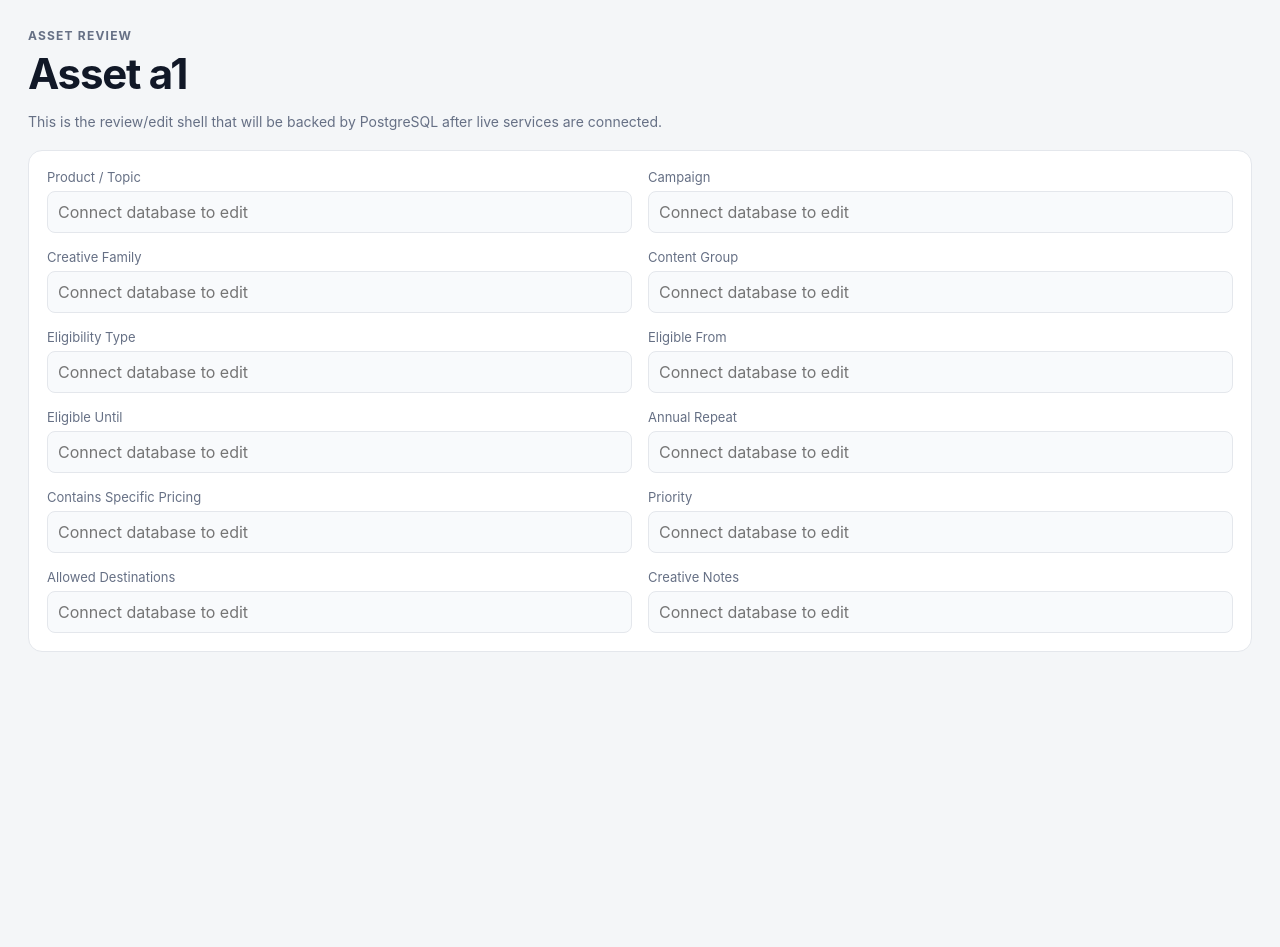
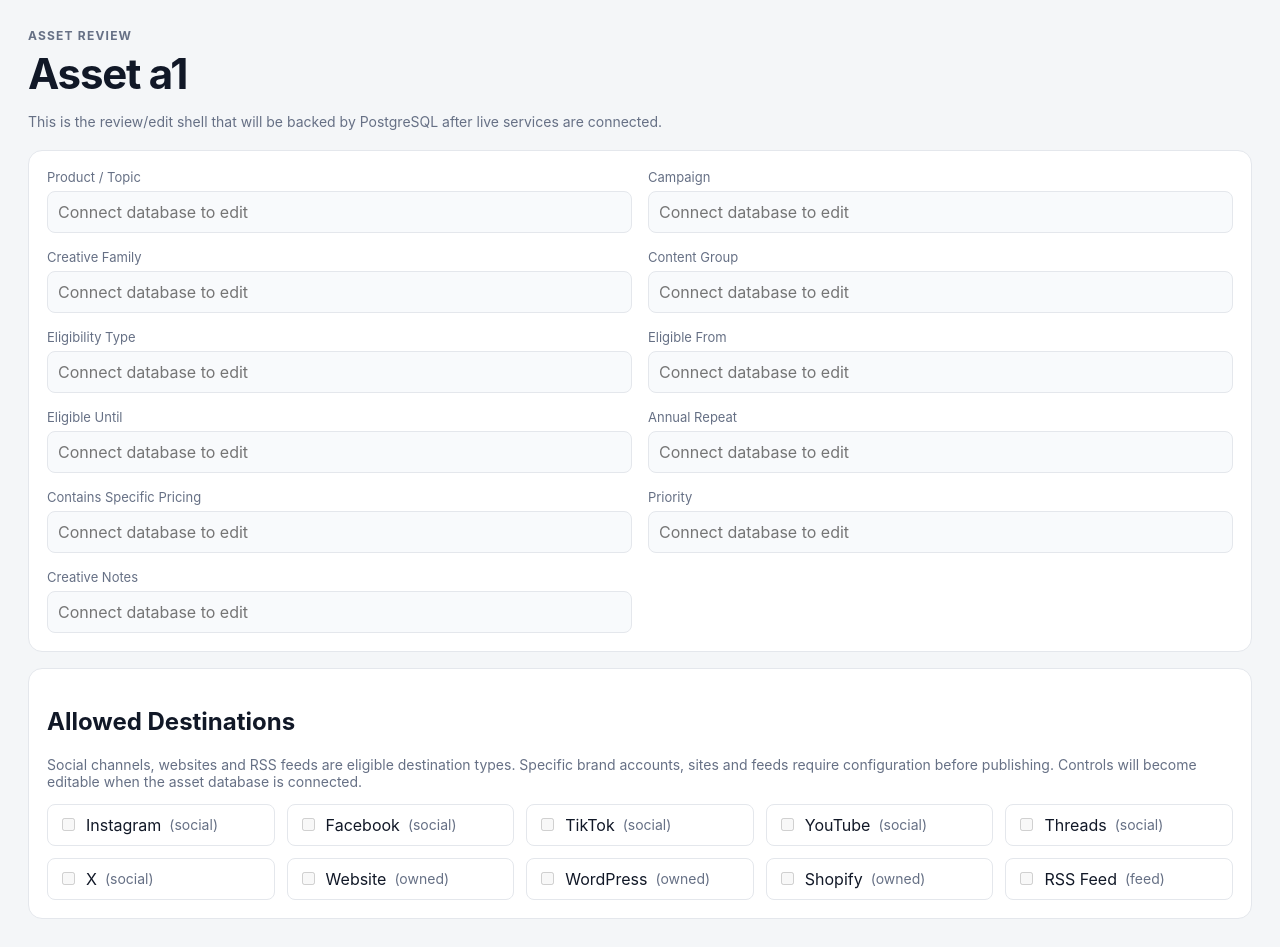
Before and after one commit to elettro/elettro-brand-os, a Next.js app in the folder apps/web/: page /assets/a1 in a window 1280 px wide. Before the commit the page ends 800 px from the top, so only its background shows below. Built offline with nearby package versions, Linux system fonts and the light colour scheme.

Commit message:
Display website WordPress Shopify RSS destination types in asset review

```diff
--- a/apps/web/app/assets/[id]/page.tsx
+++ b/apps/web/app/assets/[id]/page.tsx
@@ -1,3 +1,5 @@
+import { publishingDestinations } from "@/lib/publishing-destinations";
+
 const fields = [
   "Product / Topic",
   "Campaign",
@@ -9,7 +11,6 @@ const fields = [
   "Annual Repeat",
   "Contains Specific Pricing",
   "Priority",
-  "Allowed Destinations",
   "Creative Notes"
 ];
 
@@ -32,6 +33,18 @@ export default async function AssetDetailPage({ params }: { params: Promise<{ id
           ))}
         </div>
       </section>
+      <section className="card" style={{ marginTop: 16 }}>
+        <h2>Allowed Destinations</h2>
+        <p className="muted">Social channels, websites and RSS feeds are eligible destination types. Specific brand accounts, sites and feeds require configuration before publishing. Controls will become editable when the asset database is connected.</p>
+        <div style={{ display: "grid", gridTemplateColumns: "repeat(auto-fit, minmax(190px, 1fr))", gap: 12 }}>
+          {publishingDestinations.map((destination) => (
+            <label key={destination.id} style={{ display: "flex", alignItems: "center", gap: 8, padding: 10, border: "1px solid var(--line)", borderRadius: 8 }}>
+              <input type="checkbox" disabled aria-label={destination.label} />
+              <span>{destination.label}</span><small className="muted">({destination.kind})</small>
+            </label>
+          ))}
+        </div>
+      </section>
     </main>
   );
 }
```
